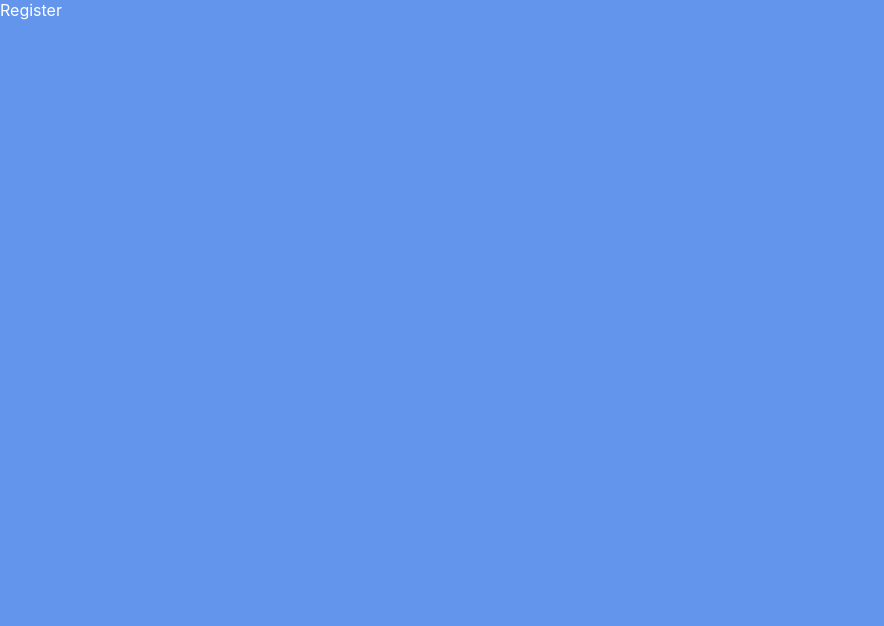
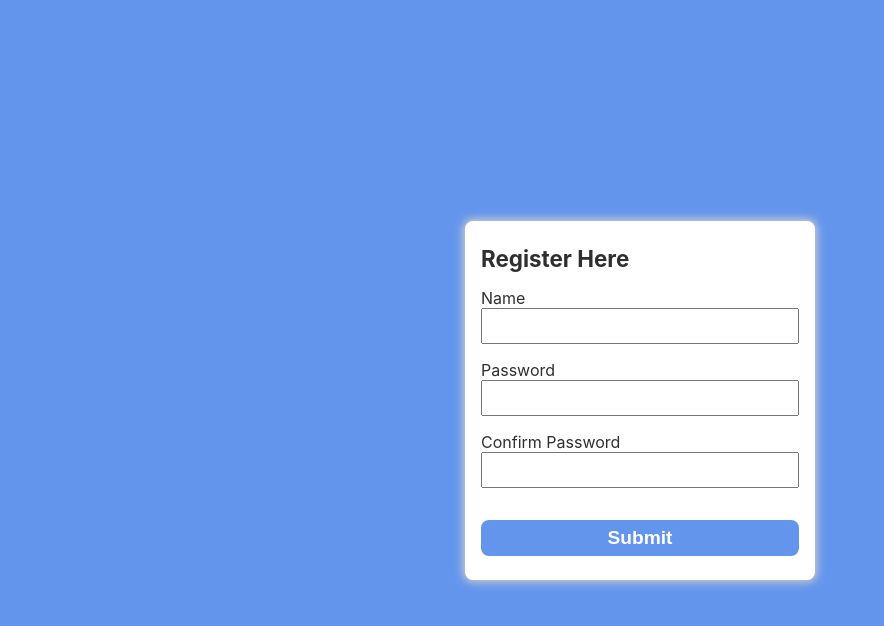
Before and after one commit to georgeiliadis91/base_dashboard, a React (Create React App) app: page /register in a window 1280 px wide. Shown: the top 626 px of the page, without its empty margins (0-884 px from the left). Built offline with nearby package versions, Linux system fonts and the light colour scheme.

Commit message:
tmp register form

```diff
--- a/package.json
+++ b/package.json
@@ -23,7 +23,7 @@
     "web-vitals": "^1.1.2"
   },
   "scripts": {
-    "start": "react-scripts start",
+    "start": "react-scripts --openssl-legacy-provider start",
     "build": "react-scripts build",
     "test": "react-scripts test",
     "eject": "react-scripts eject"
--- a/src/components/dropdown/DropDown.module.css
+++ b/src/components/dropdown/DropDown.module.css
@@ -5,7 +5,11 @@
 .floating_menu_container {
   position: absolute;
   z-index: 100;
-  background: grey;
+  background: #f9f9fd;
+  color: black;
+  min-width: 200px;
   width: 80px;
   right: 0;
+  box-shadow: 0px 0px 8px 2px #cfcfcf;
+  padding: 6px 4px;
 }
--- a/src/hooks/useForm.tsx
+++ b/src/hooks/useForm.tsx
@@ -1,9 +1,18 @@
 import { useState } from "react";
+import { capitaliseFirstLetter } from "../helpers/stringFormatting";
 
-interface IFormfields {
+interface ILoginFormfields {
   name?: string;
   password?: string;
 }
+
+export interface IRegisterFormfields {
+  name?: string;
+  password?: string;
+  passwordConfirm?: string;
+}
+
+type IFormfields = ILoginFormfields | IRegisterFormfields;
 
 //custom hook with form values
 export function useForm(initialValues: IFormfields) {
@@ -35,12 +44,14 @@ export function useForm(initialValues: IFormfields) {
 
 //validates form function fields
 function validate(formValues: IFormfields) {
+
   const errors: IFormfields = {};
-  if (!formValues.name) {
-    errors.name = "Name is required";
-  }
-  if (!formValues.password) {
-    errors.password = "Password is required";
-  }
+
+  Object.keys(formValues).forEach((key)=> {
+    if (!formValues[key as keyof IFormfields]) {
+      errors[key as keyof IFormfields] = `${capitaliseFirstLetter(key)} is required`
+    };
+  })
+
   return errors;
 }
--- a/src/layouts/dasboard/components/TopBar/TopBar.tsx
+++ b/src/layouts/dasboard/components/TopBar/TopBar.tsx
@@ -10,7 +10,7 @@ export const TopBar = (props: Props) => {
   return (
     <div className={styles.container}>
       <div className={styles.breadcrumbs_container}>
-        <BreadCrumbs/>
+        <BreadCrumbs/>login
       </div>
       <div>
         <span>
--- a/src/views/register/Register.module.css
+++ b/src/views/register/Register.module.css
@@ -0,0 +1,54 @@
+.register_page_container{
+    display:flex;
+    justify-content: center;
+    align-items: center;
+    height:100%;
+    width:100%;
+}
+
+.register_form_container{
+  box-shadow: inset;
+  box-shadow: 0px 0px 8px 2px #cfcfcf;
+  background:white;
+  border-radius: 8px;
+  min-width: 350px;
+  min-height: 350x;
+  padding: 24px 16px;
+  color: #2f2f2f
+}
+
+.register_form_input{
+  width: 100%;
+  height: 36px;
+  margin-bottom:16px;
+  padding: 0 8px;
+}
+
+.error{
+    color:red;
+}
+
+
+.form{
+    display:flex;
+    flex-direction:column;
+    justify-content: flex-start;
+}
+
+.form_title{
+    margin-bottom:16px;
+    font-weight:bold;
+    font-size: 1.4rem;
+}
+
+.form_submit{
+    width:100%;
+    height:36px;
+    margin-top:16px;
+    background: cornflowerblue;
+    color:white;
+    border:none;
+    border-radius:8px;
+    font-weight:bold;
+    font-size: 1.2rem;
+}
--- a/src/views/register/Register.tsx
+++ b/src/views/register/Register.tsx
@@ -1,7 +1,64 @@
 import React from "react";
-// import styles from './Register.module.css'
+import { IRegisterFormfields, useForm } from "../../hooks/useForm";
+import styles from './Register.module.css'
 interface Props {}
 
+
+const defaultValues: IRegisterFormfields = {
+  name: "",
+  password: "",
+  passwordConfirm: "",
+};
+
 export const Register = (props: Props) => {
-  return <div>Register</div>;
+
+    const { formValues, formErrors, handleChange, handleSubmit } =
+    useForm(defaultValues);
+
+
+  return   <div className={styles.register_page_container} data-testid="register-page">
+      <div className={styles.register_form_container}>
+        <h4 className={styles.form_title}>Register Here</h4>
+        <span>
+          {Object.values(formErrors).map((errorVal) => {
+            if (errorVal) {
+              return <span className={styles.error}>{errorVal}</span>;
+            }
+            return null;
+          })}
+        </span>
+        <form className={styles.form} onSubmit={handleSubmit}>
+          <label htmlFor="name">Name</label>
+          <input
+            className={styles.register_form_input}
+            name="name"
+            type="email"
+            onChange={handleChange}
+            value={formValues.name}
+          />
+          <label htmlFor="password">Password</label>
+          <input
+            className={styles.register_form_input}
+            name="password"
+            type="password"
+            onChange={handleChange}
+            value={formValues.password}
+          />
+          <label htmlFor="passwordConfirm">Confirm Password</label>
+          <input
+            className={styles.register_form_input}
+            name="passwordConfirm"
+            type="password"
+            onChange={handleChange}
+            // value={formValues.passwordConfirm} fix this
+          />
+          <input
+            data-testid="form-submit"
+            className={styles.form_submit}
+            value="Submit"
+            type="submit"
+          />
+        </form>
+      </div>
+    </div>;
 };
```
Also changed, not shown: src/layouts/dasboard/components/SideBar/SideBar.tsx (line endings or trailing spaces).
